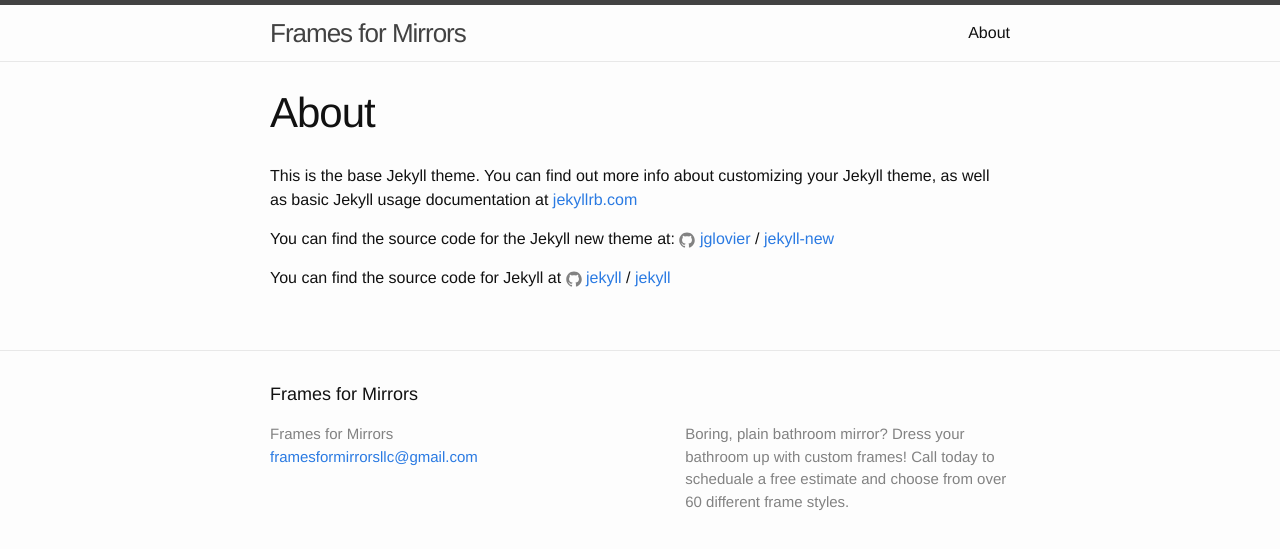
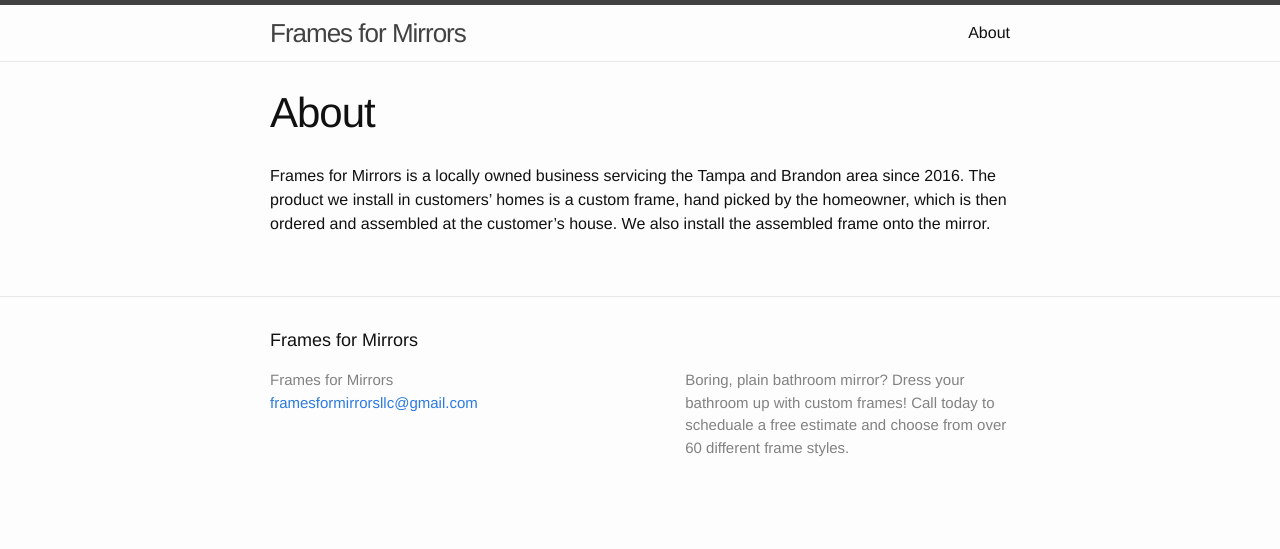
Before and after one commit to savlarson/savlarson.github.io, a Jekyll site: the page built from about.md, in a window 1280 px wide. Shown: the top 549 px of the page. Built offline with Jekyll 4.4.1, drawn with Linux system fonts in a browser that asks for light colours.

Commit message:
Update about.md

```diff
--- a/about.md
+++ b/about.md
@@ -4,12 +4,4 @@ title: About
 permalink: /about/
 ---
 
-This is the base Jekyll theme. You can find out more info about customizing your Jekyll theme, as well as basic Jekyll usage documentation at [jekyllrb.com](http://jekyllrb.com/)
-
-You can find the source code for the Jekyll new theme at:
-{% include icon-github.html username="jglovier" %} /
-[jekyll-new](https://github.com/jglovier/jekyll-new)
-
-You can find the source code for Jekyll at
-{% include icon-github.html username="jekyll" %} /
-[jekyll](https://github.com/jekyll/jekyll)
+Frames for Mirrors is a locally owned business servicing the Tampa and Brandon area since 2016. The product we install in customers' homes is a custom frame, hand picked by the homeowner, which is then ordered and assembled at the customer's house. We also install the assembled frame onto the mirror.
```
